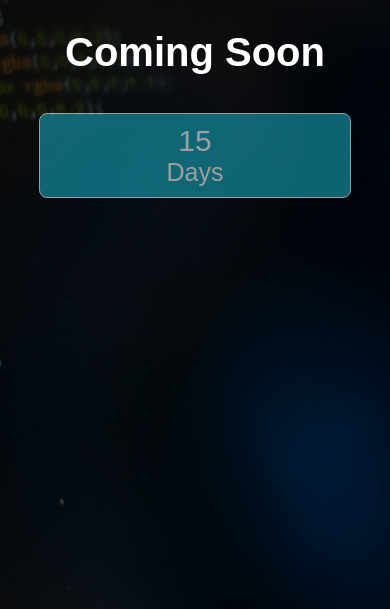
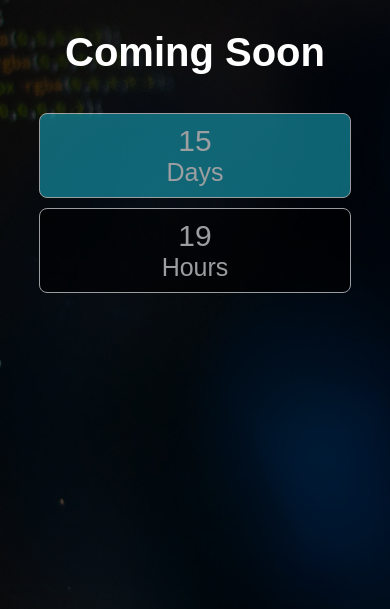
Before and after one commit to Kene10-codes/app-landing-page, a plain HTML site: page index.html in a window 390 px wide. Shown: the part 235-844 px from the top of the page. Drawn offline with Linux system fonts and the light colour scheme.

```diff
--- a/css/style.css
+++ b/css/style.css
@@ -111,6 +111,11 @@ body {
         width: 80%;
         padding: 10px;
     }
+    .countdown div:nth-child(2){
+        display: block;
+        width: 80%;
+        padding: 10px;
+    }
 
 }
 
@@ -124,7 +129,7 @@ body {
 }
 @media (max-height: 400px) {
     img {
-        padding-bottom: 20px;
+        padding-bottom: 30px;
     }
     h1 {
         display: none;
```
